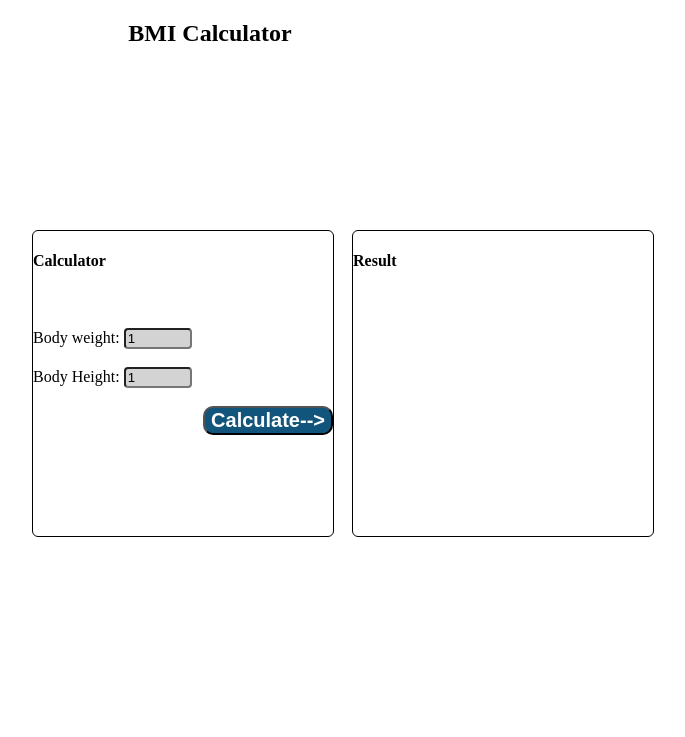
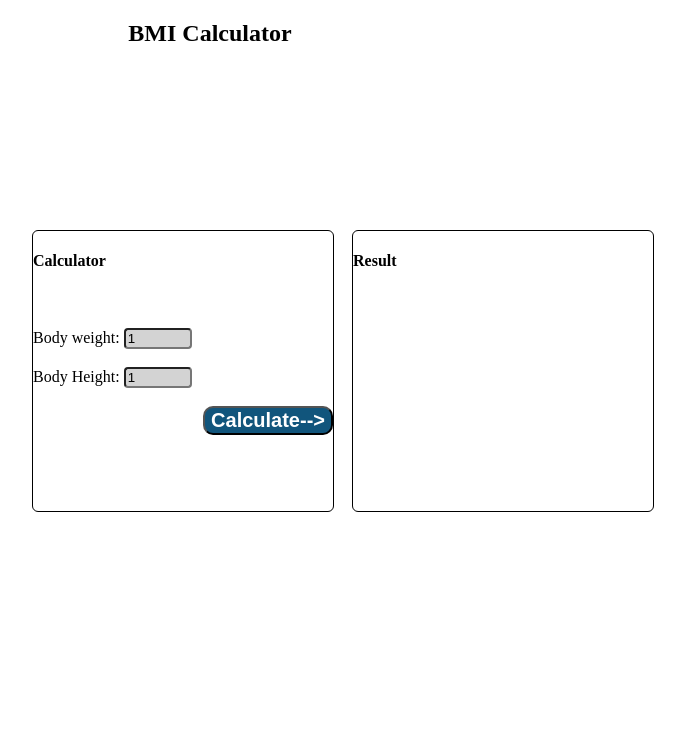
Before and after one commit to Kbalazs3/Online-BMI-Calculator, a Flask app: page / in a window 1280 px wide. Shown: the top 737 px of the page, without its empty margins (430-1115 px from the left). Run offline with Flask 2, Linux system fonts and the light colour scheme.

Commit message:
refactoring in css file has happened, and design improvements

```diff
--- a/static/style/style.css
+++ b/static/style/style.css
@@ -11,10 +11,7 @@ body {
     margin-top: -50px;
     margin-left: -50px;
     width: 300px;
-    height: 305px;
-    /*position: relative;:
-    top: 70px;
-    left: 120px;*/
+    height: 280px;
 }
 
 #result_box {
@@ -26,10 +23,7 @@ body {
     margin-top: -50px;
     margin-left: -50px;
     width: 300px;
-    height: 305px;
-    /*position: relative;:
-    top: 70px;
-    left: 120px;*/
+    height: 280px;
 }
 
 .top_bar_div {
```
